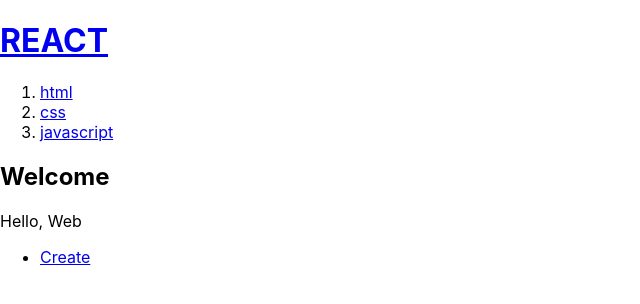
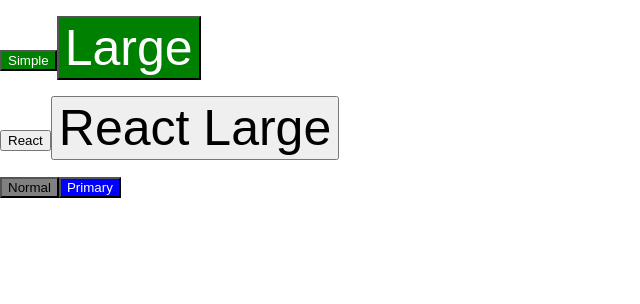
Before and after one commit to akfrdma0125/react-basic, a React (Create React App) app: page / in a window 1280 px wide. Shown: the top 304 px of the page, without its empty margins (0-640 px from the left). Built offline with nearby package versions, Linux system fonts and the light colour scheme.

Commit message:
feat: styled component를 이용한 버튼 구현

```diff
--- a/src/App.js
+++ b/src/App.js
@@ -1,103 +1,130 @@
 import logo from './logo.svg';
 import './App.css';
 import {useState} from 'react';
+import styled from 'styled-components';
 
-function Header(props){
-  console.log('props', props.title)
-  return(
-    <header>
-      <h1><a href='/' onClick={(event) => {
-        //event : 상황을 제어할 수 있는 여러 가지 정보와 기능 포함
-        event.preventDefault(); //기본 동작: 새로 고침
-        props.onChangeMode();
-      }}>{props.title}</a></h1>
-    </header>
-  )
+const SimpleButton = styled.button`
+  color: white;
+  background-color: green;
+`;
+
+
+const LargeButton = styled(SimpleButton)`
+  font-size: 50px;
+`;
+// 백틱 안의 내용 자체가 스타일드 컴포넌트
+
+const ReactButton = props => {
+  return <button className={props.className}>{props.children}</button>
 }
 
-function Nav(props){
-  const lis = []
-  for (let i = 0; i < props.topics.length; i++) {
-    let t = props.topics[i];
-    lis.push(<li key={t.id}><a id = {t.id} href={'/read/'+t.id} onClick={
-      event => {
-        event.preventDefault();
-        props.onChangeMode(Number(event.target.id)); //여기서 event.target 은 a 태그, 이벤트를 호출한 태그
-      }
-    }>{t.title}</a></li>);
-    // 반복문 내에서 추적할 수 있게 key 라는 고유한 값을 갖는 props가 필요함
-  }
-  return(
-    // <nav> : 다른 페이지 또는 현재 페이지의 다른 부분과 연결되는 네비게이션 링크(navigation links)들의 집합
-    // <ol> : 순서가 있는 html list 표현, 대개 <li> 와 함께 사용됨. 기본값은 1/2/3 ... (지정 가능)
-    // <ul> : 순사가 없는 html list 표현, 마찬가지로 <li> 와 함께 사용됨.
-    <nav>
-      <ol>
-        {lis}
-      </ol>
-    </nav>
-  )
-}
+//리액트로 만든 컴포넌트는 아무런 조치 없이 styled로 상속 받을 수 없음
+//className (styledComponent에서 사용되는 이름)이 해당 컴포넌트에 있어야 상속 가능
+const ReactLargeButton = styled(ReactButton)`
+  font-size: 50px;
+`;
 
-function Article(props){
-  return(
-    <article>
-      <h2>{props.title}</h2>
-      {props.body}
-    </article>
-  )
-}
+const PrimaryButton = styled.button`
+  color: ${ props => props.primary ? 'white' : 'black' };
+  background-color: ${ props => props.primary ? 'blue' : 'gray'};
+`;
 
-function Create(props){
-  return (
-    <article>
-      <h2>Create</h2>
-      <form onSubmit={
-        event => {
-          event.preventDefault();
-          const title = event.target.title.value;
-          const body = event.target.body.value;
-          props.onCreate(title, body);
-        }
-      }>
-        <p><input type='text' name='title' placeholder='title'/> </p>
-        <p><textarea name='body' placeholder='body'></textarea></p>
-        <p><input type='submit' value="Create"></input></p>
-      </form>
-    </article>
-  )
-}
+// function Header(props){
+//   console.log('props', props.title)
+//   return(
+//     <header>
+//       <h1><a href='/' onClick={(event) => {
+//         //event : 상황을 제어할 수 있는 여러 가지 정보와 기능 포함
+//         event.preventDefault(); //기본 동작: 새로 고침
+//         props.onChangeMode();
+//       }}>{props.title}</a></h1>
+//     </header>
+//   )
+// }
 
-//update 하려면 꼭! props가 아니라 state 설정해야 함!!!
-function Update(props){
-  const [title, setTitle] = useState(props.title);
-  const [body, setBody] = useState(props.body);
-  return (
-    <article>
-      <h2>Update</h2>
-      <form onSubmit={
-        event => {
-          event.preventDefault();
-          const title = event.target.title.value;
-          const body = event.target.body.value;
-          props.onUpdate(title, body);
-        }
-      }>
-        <p><input type='text' name='title' placeholder='title' value={title} onChange={
-          event => {
-            setTitle(event.target.value); //이벤트마다 컴포넌트 다시 랜더링
-          }
-        }/> </p>
-        <p><textarea name='body' placeholder='body' value={body} onChange={
-          event => {
-            setBody(event.target.value);
-          }
-        }></textarea></p>
-        <p><input type='submit' value="Update"></input></p>
-      </form>
-    </article>
-  )
-}
+// function Nav(props){
+//   const lis = []
+//   for (let i = 0; i < props.topics.length; i++) {
+//     let t = props.topics[i];
+//     lis.push(<li key={t.id}><a id = {t.id} href={'/read/'+t.id} onClick={
+//       event => {
+//         event.preventDefault();
+//         props.onChangeMode(Number(event.target.id)); //여기서 event.target 은 a 태그, 이벤트를 호출한 태그
+//       }
+//     }>{t.title}</a></li>);
+//     // 반복문 내에서 추적할 수 있게 key 라는 고유한 값을 갖는 props가 필요함
+//   }
+//   return(
+//     // <nav> : 다른 페이지 또는 현재 페이지의 다른 부분과 연결되는 네비게이션 링크(navigation links)들의 집합
+//     // <ol> : 순서가 있는 html list 표현, 대개 <li> 와 함께 사용됨. 기본값은 1/2/3 ... (지정 가능)
+//     // <ul> : 순사가 없는 html list 표현, 마찬가지로 <li> 와 함께 사용됨.
+//     <nav>
+//       <ol>
+//         {lis}
+//       </ol>
+//     </nav>
+//   )
+// }
+
+// function Article(props){
+//   return(
+//     <article>
+//       <h2>{props.title}</h2>
+//       {props.body}
+//     </article>
+//   )
+// }
+
+// function Create(props){
+//   return (
+//     <article>
+//       <h2>Create</h2>
+//       <form onSubmit={
+//         event => {
+//           event.preventDefault();
+//           const title = event.target.title.value;
+//           const body = event.target.body.value;
+//           props.onCreate(title, body);
+//         }
+//       }>
+//         <p><input type='text' name='title' placeholder='title'/> </p>
+//         <p><textarea name='body' placeholder='body'></textarea></p>
+//         <p><input type='submit' value="Create"></input></p>
+//       </form>
+//     </article>
+//   )
+// }
+
+// //update 하려면 꼭! props가 아니라 state 설정해야 함!!!
+// function Update(props){
+//   const [title, setTitle] = useState(props.title);
+//   const [body, setBody] = useState(props.body);
+//   return (
+//     <article>
+//       <h2>Update</h2>
+//       <form onSubmit={
+//         event => {
+//           event.preventDefault();
+//           const title = event.target.title.value;
+//           const body = event.target.body.value;
+//           props.onUpdate(title, body);
+//         }
+//       }>
+//         <p><input type='text' name='title' placeholder='title' value={title} onChange={
+//           event => {
+//             setTitle(event.target.value); //이벤트마다 컴포넌트 다시 랜더링
+//           }
+//         }/> </p>
+//         <p><textarea name='body' placeholder='body' value={body} onChange={
+//           event => {
+//             setBody(event.target.value);
+//           }
+//         }></textarea></p>
+//         <p><input type='submit' value="Update"></input></p>
+//       </form>
+//     </article>
+//   )
+// }
 
 
 /*
@@ -110,86 +137,96 @@
 */
 
 function App() {
-  const [mode, setMode] = useState('WELCOME');
-  const [id, setId] = useState(null);
-  const [nextId, setNextId] = useState(4);
-  const [topics, setTopics] = useState([
-    {id: 1, title: 'html', body: 'html is ...'},
-    {id: 2, title: 'css', body: 'css is ...'},
-    {id: 3, title: 'javascript', body: 'javascript is ...'}
-  ]);
-  let content = null;
-  let contextControl = null;
-  if (mode === 'WELCOME') {
-    content = <Article title="Welcome" body="Hello, Web"></Article>
-  } else if (mode === 'READ'){
-    let title, body = null;
-    for (let idx = 0; idx < topics.length; idx++) {
-      if (topics[idx].id === id) {
-        title = topics[idx].title;
-        body = topics[idx].body;
-      }
-    }
-    content = <Article title={title} body={body}></Article>
-    contextControl = <>
-      <li><a href={'/update/'+id} onClick={
-        event => {
-          event.preventDefault();
-          setMode('UPDATE');
-        }
-      }>Update</a></li>
-      <li><input type='button' value='Delete' onClick={
-        () => {
-          const newTopics = []
-          for(let i=0; i<topics.length; i++) {
-            if(topics[i].id !== id) {
-              newTopics.push(topics[i]);
-            }
-          }
-          setTopics(newTopics);
-          setMode('WELCOME');
-        }
-      }/></li>
-    </>
-  } else if (mode === 'CREATE') {
-    content = <Create onCreate={
-      (_title, _body) => {
-        const newTopic = {id: nextId, title: _title, body: _body}
-        const newTopics = [...topics] //데이터 복제
-        newTopics.push(newTopic);
-        setTopics(newTopics);
-        setMode('READ');
-        setId(nextId);
-        setNextId(nextId+1);
-      }
-    }/>
-  } else if (mode === 'UPDATE') {
-    let title, body = null;
-    for (let idx = 0; idx < topics.length; idx++) {
-      if (topics[idx].id === id) {
-        title = topics[idx].title;
-        body = topics[idx].body;
-      }
-    }
-    content = <Update title={title} body={body} onUpdate={
-      (title, body) => {
-        console.log(title, body);
-        const newTopics = [...topics];
-        const updatedTopic = {id: id, title: title, body: body} //id는 state
-        for (let i = 0; i < newTopics.length; i++) {
-          if (newTopics[i].id === id) {
-            newTopics[i] = updatedTopic;
-            break;
-          }
-        }
-        setTopics(newTopics);
-        setMode('READ');
-      }
-    } ></Update>
-  }
+  // const [mode, setMode] = useState('WELCOME');
+  // const [id, setId] = useState(null);
+  // const [nextId, setNextId] = useState(4);
+  // const [topics, setTopics] = useState([
+  //   {id: 1, title: 'html', body: 'html is ...'},
+  //   {id: 2, title: 'css', body: 'css is ...'},
+  //   {id: 3, title: 'javascript', body: 'javascript is ...'}
+  // ]);
+  // let content = null;
+  // let contextControl = null;
+  // if (mode === 'WELCOME') {
+  //   content = <Article title="Welcome" body="Hello, Web"></Article>
+  // } else if (mode === 'READ'){
+  //   let title, body = null;
+  //   for (let idx = 0; idx < topics.length; idx++) {
+  //     if (topics[idx].id === id) {
+  //       title = topics[idx].title;
+  //       body = topics[idx].body;
+  //     }
+  //   }
+  //   content = <Article title={title} body={body}></Article>
+  //   contextControl = <>
+  //     <li><a href={'/update/'+id} onClick={
+  //       event => {
+  //         event.preventDefault();
+  //         setMode('UPDATE');
+  //       }
+  //     }>Update</a></li>
+  //     <li><input type='button' value='Delete' onClick={
+  //       () => {
+  //         const newTopics = []
+  //         for(let i=0; i<topics.length; i++) {
+  //           if(topics[i].id !== id) {
+  //             newTopics.push(topics[i]);
+  //           }
+  //         }
+  //         setTopics(newTopics);
+  //         setMode('WELCOME');
+  //       }
+  //     }/></li>
+  //   </>
+  // } else if (mode === 'CREATE') {
+  //   content = <Create onCreate={
+  //     (_title, _body) => {
+  //       const newTopic = {id: nextId, title: _title, body: _body}
+  //       const newTopics = [...topics] //데이터 복제
+  //       newTopics.push(newTopic);
+  //       setTopics(newTopics);
+  //       setMode('READ');
+  //       setId(nextId);
+  //       setNextId(nextId+1);
+  //     }
+  //   }/>
+  // } else if (mode === 'UPDATE') {
+  //   let title, body = null;
+  //   for (let idx = 0; idx < topics.length; idx++) {
+  //     if (topics[idx].id === id) {
+  //       title = topics[idx].title;
+  //       body = topics[idx].body;
+  //     }
+  //   }
+  //   content = <Update title={title} body={body} onUpdate={
+  //     (title, body) => {
+  //       console.log(title, body);
+  //       const newTopics = [...topics];
+  //       const updatedTopic = {id: id, title: title, body: body} //id는 state
+  //       for (let i = 0; i < newTopics.length; i++) {
+  //         if (newTopics[i].id === id) {
+  //           newTopics[i] = updatedTopic;
+  //           break;
+  //         }
+  //       }
+  //       setTopics(newTopics);
+  //       setMode('READ');
+  //     }
+  //   } ></Update>
+  // }
   return (
     <div>
-      <Header title="REACT" onChangeMode={
+      <p>
+      <SimpleButton>Simple</SimpleButton>
+      <LargeButton>Large</LargeButton>
+      </p>
+      <p>
+      <ReactButton>React</ReactButton>
+      <ReactLargeButton>React Large</ReactLargeButton>
+      </p>
+      <PrimaryButton>Normal</PrimaryButton>
+      <PrimaryButton primary>Primary</PrimaryButton>
+      {/* <Header title="REACT" onChangeMode={
         () => {
           setMode('WELCOME');
         }
@@ -211,7 +248,7 @@
           }}>Create</a>
         </li>
       </ul>
-      {contextControl}
+      {contextControl} */}
     </div>
   );
 }
```
